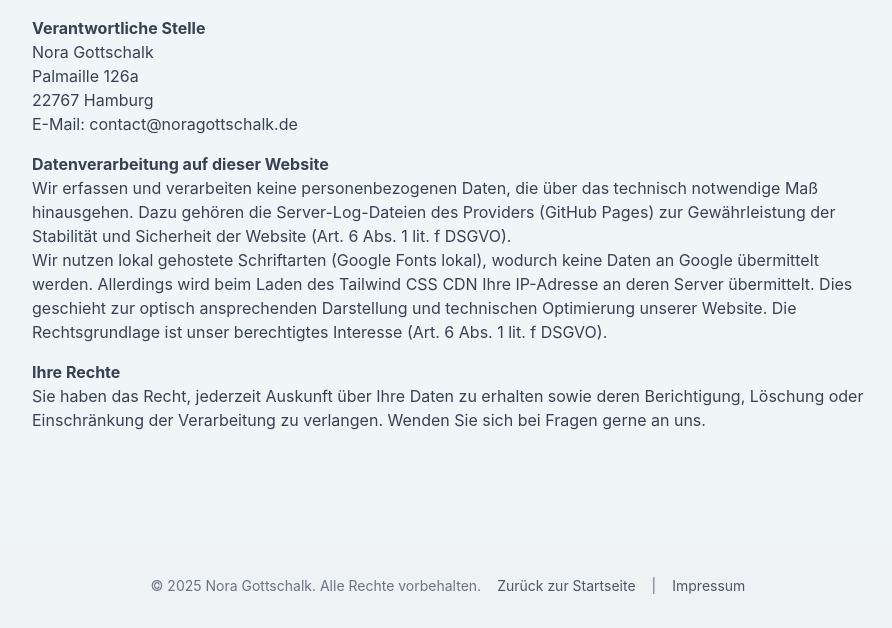
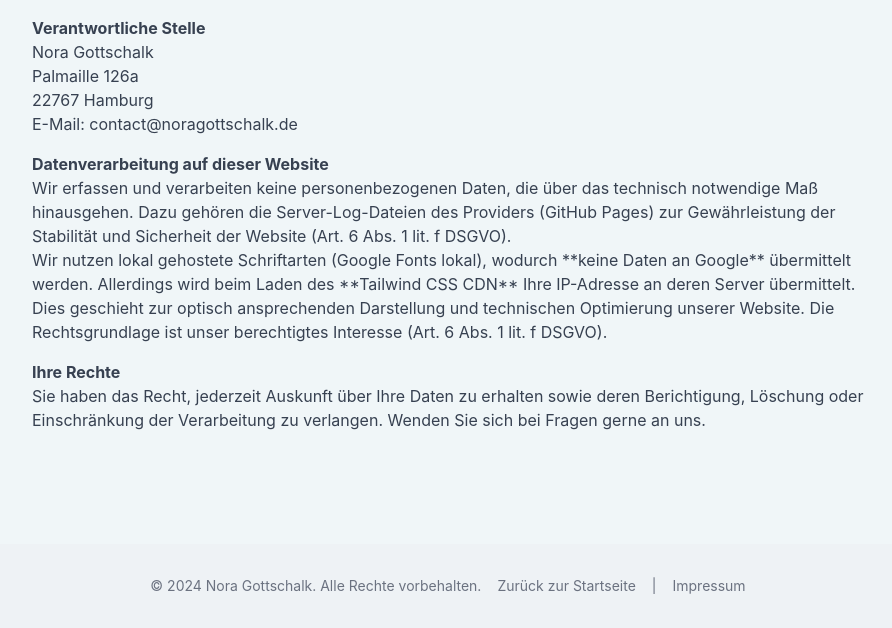
Before and after one commit to norakatharina22-ui/nora-gottschalk-pr, a plain HTML site: page datenschutz.html in a window 1280 px wide. Shown: the part 184-812 px from the top of the page, without its empty margins (192-1084 px from the left). Drawn offline with nearby package versions, Linux system fonts and the light colour scheme.

Commit message:
Update datenschutz.html

```diff
--- a/datenschutz.html
+++ b/datenschutz.html
@@ -105,7 +105,7 @@
                 Wir erfassen und verarbeiten keine personenbezogenen Daten, die über das technisch notwendige Maß hinausgehen. Dazu gehören die Server-Log-Dateien des Providers (GitHub Pages) zur Gewährleistung der Stabilität und Sicherheit der Website (Art. 6 Abs. 1 lit. f DSGVO).
             </p>
             <p>
-                Wir nutzen lokal gehostete Schriftarten (Google Fonts lokal), wodurch keine Daten an Google übermittelt werden. Allerdings wird beim Laden des Tailwind CSS CDN Ihre IP-Adresse an deren Server übermittelt. Dies geschieht zur optisch ansprechenden Darstellung und technischen Optimierung unserer Website. Die Rechtsgrundlage ist unser berechtigtes Interesse (Art. 6 Abs. 1 lit. f DSGVO).
+                Wir nutzen lokal gehostete Schriftarten (Google Fonts lokal), wodurch **keine Daten an Google** übermittelt werden. Allerdings wird beim Laden des **Tailwind CSS CDN** Ihre IP-Adresse an deren Server übermittelt. Dies geschieht zur optisch ansprechenden Darstellung und technischen Optimierung unserer Website. Die Rechtsgrundlage ist unser berechtigtes Interesse (Art. 6 Abs. 1 lit. f DSGVO).
             </p>
 
             <p class="mt-4"><strong>Ihre Rechte</strong></p>
@@ -118,10 +118,10 @@
     <footer class="py-8 text-center text-gray-500 bg-[#eef2f5]">
         <div class="container mx-auto px-4">
             <div class="flex flex-col sm:flex-row justify-center items-center gap-4 text-sm">
-                <p>&copy; 2025 Nora Gottschalk. Alle Rechte vorbehalten.</p>
-                <a href="index.html" class="hover:underline text-gray-600">Zurück zur Startseite</a>
+                <p>&copy; 2024 Nora Gottschalk. Alle Rechte vorbehalten.</p>
+                <a href="index.html" class="hover:underline">Zurück zur Startseite</a>
                 <span>|</span>
-                <a href="impressum.html" class="hover:underline text-gray-600">Impressum</a>
+                <a href="impressum.html" class="hover:underline">Impressum</a>
             </div>
         </div>
     </footer>
```
